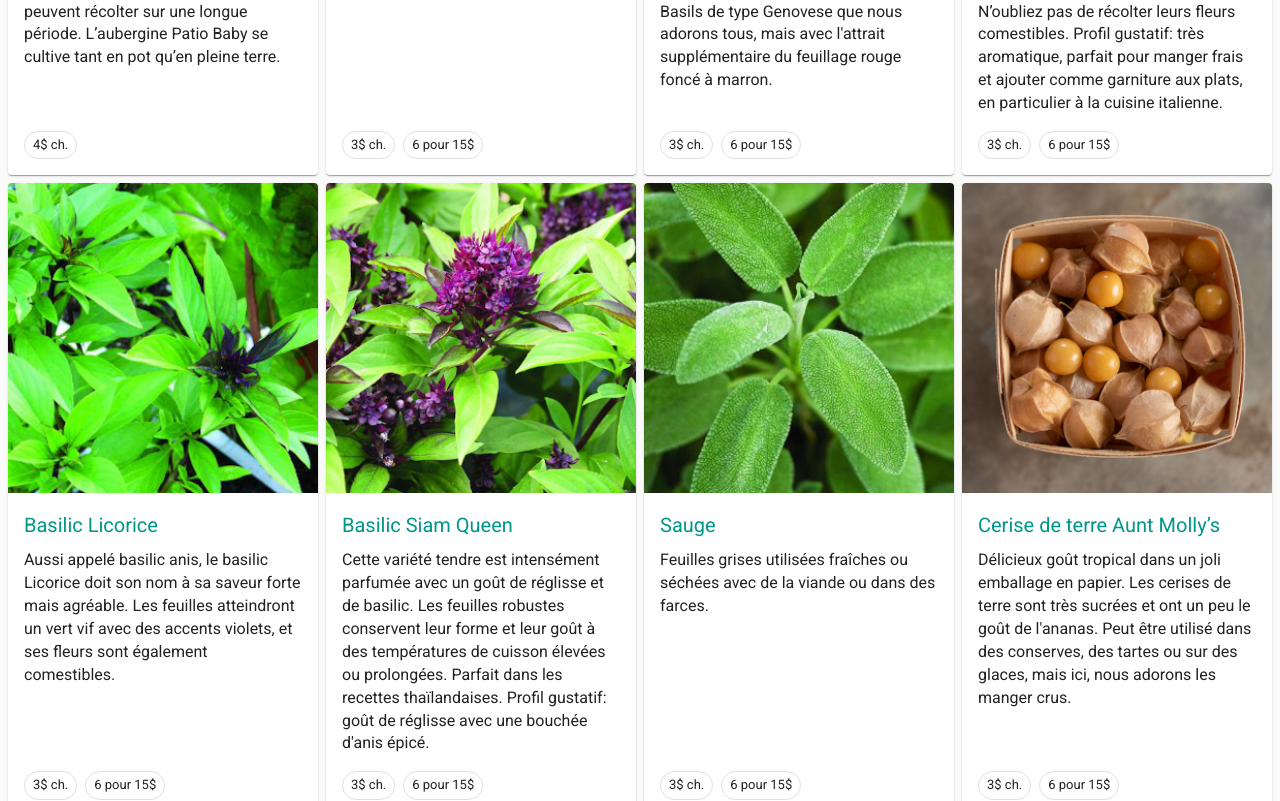
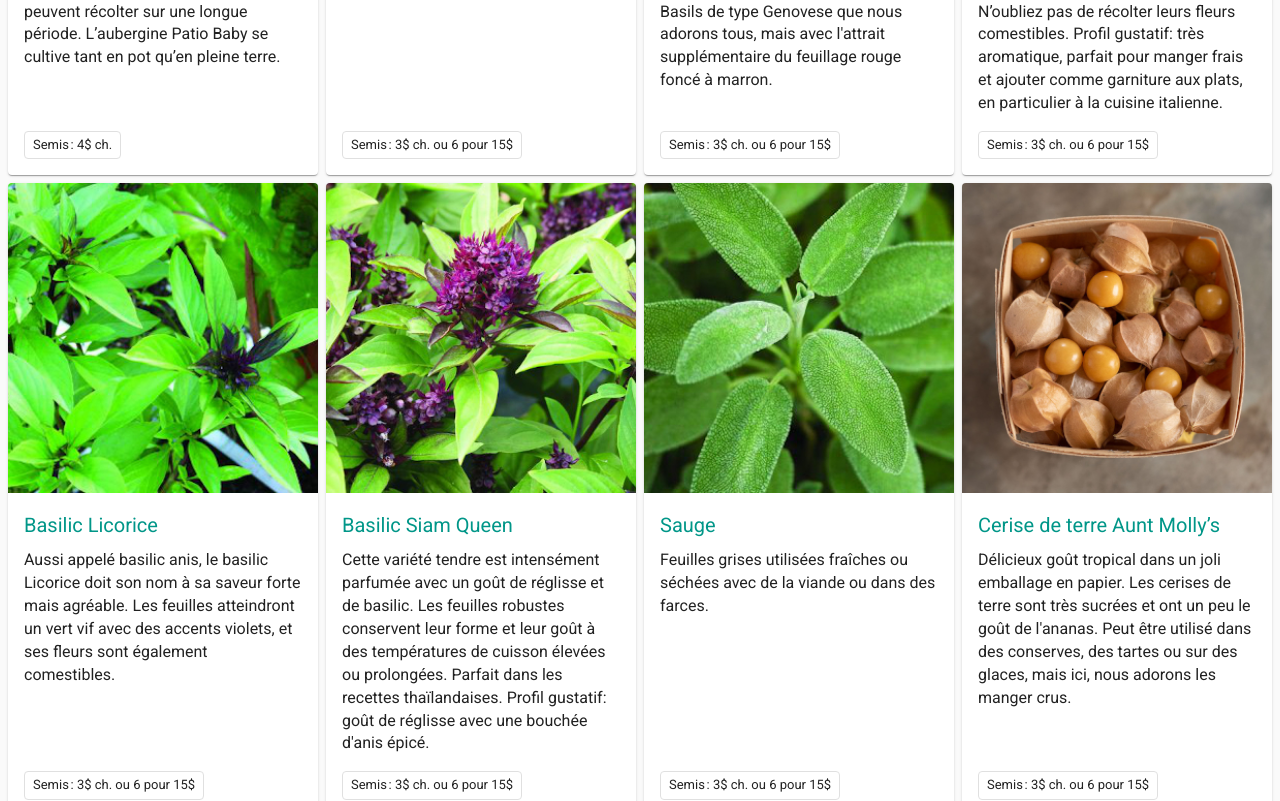
Before and after one commit to fredericbarry/amelegumes, a React (Create React App) app: page / in a window 1280 px wide. Shown: the part 1265-2066 px from the top of the page. Built offline with nearby package versions, Linux system fonts and the light colour scheme.

Commit message:
Improved pricing UI

```diff
--- a/src/components/Product/Product.css
+++ b/src/components/Product/Product.css
@@ -41,14 +41,12 @@
   display: inline-flex;
 }
 
-.priceUnit,
-.priceHalfDozen {
+.productPricing {
   border: 1px solid #e0e0e0; /* Alto */
-  border-radius: 16px;
+  border-radius: 4px;
   color: rgba(0, 0, 0, 0.87);
   cursor: default;
   font-size: 0.8125rem;
-  margin-right: 8px;
   padding: 4px 8px;
   vertical-align: middle;
 }
--- a/src/components/Product/Product.js
+++ b/src/components/Product/Product.js
@@ -4,13 +4,16 @@ import "./Product.css";
 
 const Product = ({ name, image, price, description }) => {
   const priceUnit = price?.unit ? (
-    <div className="priceUnit">{price.unit}$ ch.</div>
+    <span className="priceUnit">{price.unit}$ ch.</span>
   ) : (
     ""
   );
 
   const priceHalfDozen = price?.halfDozen ? (
-    <div className="priceHalfDozen">6 pour {price.halfDozen}$</div>
+    <>
+      <span> ou </span>
+      <span className="priceHalfDozen">6 pour {price.halfDozen}$</span>
+    </>
   ) : (
     ""
   );
@@ -25,8 +28,10 @@ const Product = ({ name, image, price, description }) => {
       <h2 className="productName">{name}</h2>
       <p className="productDescription">{description}</p>
       <div className="cardMeta">
-        {priceUnit}
-        {priceHalfDozen}
+        <div className="productPricing">
+          Semis : {priceUnit}
+          {priceHalfDozen}
+        </div>
       </div>
     </div>
   );
```
